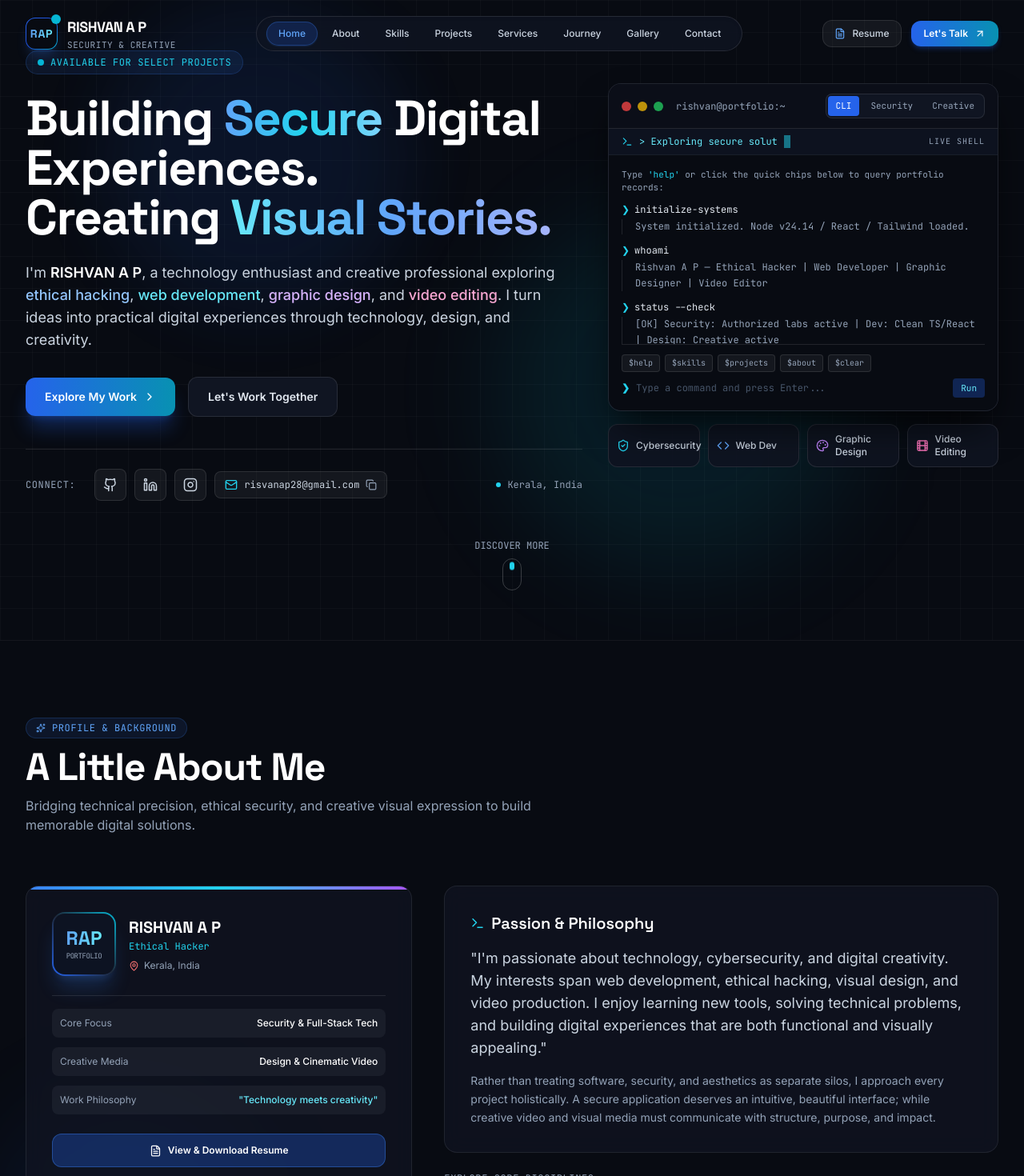
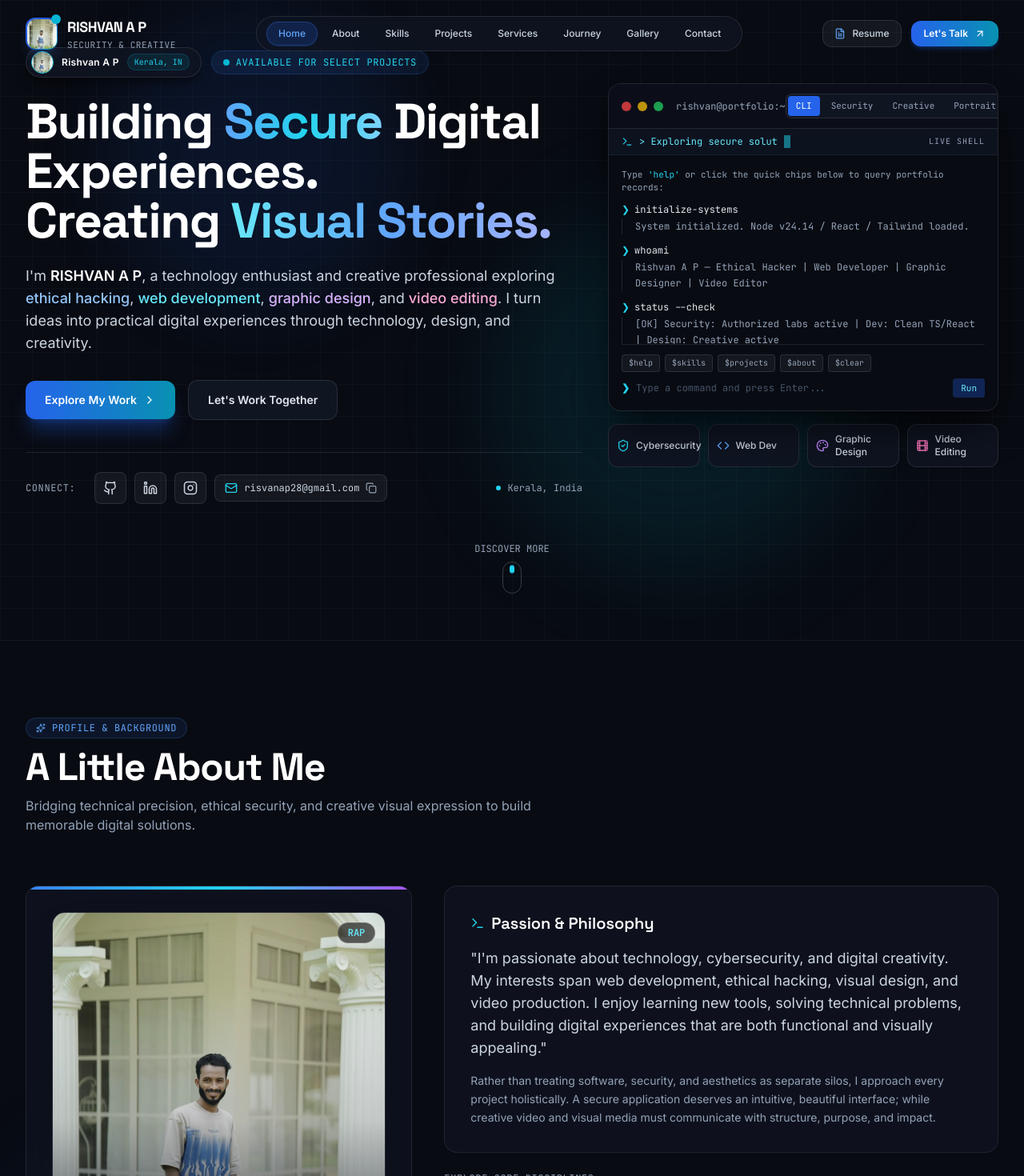
Before and after one commit to risvanap/rishvanap-portfolio, a React (Vite) app: page / in a window 1280 px wide. Shown: the top 1470 px of the page at 80% size. Built offline with nearby package versions, Linux system fonts and the light colour scheme.

Commit message:
Add Rishvan profile photo across Hero, About, Navbar, and Resume

```diff
--- a/src/components/AboutSection.tsx
+++ b/src/components/AboutSection.tsx
@@ -109,27 +109,31 @@ export const AboutSection: React.FC<AboutSectionProps> = ({ onOpenResume }) => {
               {/* Subtle top accent gradient */}
               <div className="absolute top-0 left-0 right-0 h-1 bg-gradient-to-r from-blue-500 via-cyan-400 to-purple-500" />
 
-              {/* Profile Header Representation */}
-              <div className="flex items-center gap-4 mb-6">
-                <div className="relative w-20 h-20 rounded-2xl bg-gradient-to-tr from-blue-600 via-slate-800 to-cyan-500 p-[2px] shadow-xl shadow-blue-500/20 shrink-0">
-                  <div className="w-full h-full bg-[#0d1322] rounded-[14px] flex flex-col items-center justify-center p-2 text-center">
-                    <span className="font-heading font-black text-2xl text-transparent bg-clip-text bg-gradient-to-r from-blue-400 to-cyan-300">
-                      RAP
-                    </span>
-                    <span className="text-[9px] text-slate-400 font-mono tracking-tighter uppercase">
-                      PORTFOLIO
-                    </span>
-                  </div>
+              {/* Profile Image & Identity Showcase */}
+              <div className="relative w-full aspect-[4/5] rounded-2xl overflow-hidden mb-6 border border-white/10 group-hover:border-cyan-500/30 transition-colors shadow-2xl">
+                <img
+                  src="/rishvan-profile.jpg"
+                  alt="Rishvan A P Profile Photo"
+                  className="w-full h-full object-cover object-[center_18%] group-hover:scale-105 transition-transform duration-700"
+                />
+
+                {/* Gradient vignette overlay */}
+                <div className="absolute inset-0 bg-gradient-to-t from-[#080B12] via-[#080B12]/20 to-transparent" />
+
+                {/* Monogram Badge Top Right */}
+                <div className="absolute top-3 right-3 px-3 py-1 rounded-full bg-black/60 backdrop-blur-md border border-white/20 text-cyan-300 text-xs font-mono font-bold">
+                  RAP
                 </div>
 
-                <div>
-                  <h3 className="font-heading font-bold text-xl text-white">
+                {/* Bottom Photo Overlay Info */}
+                <div className="absolute bottom-4 left-4 right-4">
+                  <h3 className="font-heading font-bold text-2xl text-white drop-shadow-md">
                     {PERSONAL_INFO.name}
                   </h3>
-                  <p className="text-xs text-cyan-400 font-mono mt-0.5">
-                    {PERSONAL_INFO.title.split('|')[0].trim()}
+                  <p className="text-xs text-cyan-400 font-mono mt-0.5 drop-shadow">
+                    {PERSONAL_INFO.title}
                   </p>
-                  <div className="flex items-center gap-1.5 text-xs text-slate-400 mt-2">
+                  <div className="flex items-center gap-1.5 text-xs text-slate-300 mt-2">
                     <MapPin size={13} className="text-red-400" />
                     <span>{PERSONAL_INFO.location}</span>
                   </div>
--- a/src/components/Hero.tsx
+++ b/src/components/Hero.tsx
@@ -19,7 +19,7 @@ import { PERSONAL_INFO } from '../data/portfolioData';
 
 export const Hero: React.FC = () => {
   const [copiedEmail, setCopiedEmail] = useState(false);
-  const [activeTab, setActiveTab] = useState<'terminal' | 'security' | 'creative'>('terminal');
+  const [activeTab, setActiveTab] = useState<'terminal' | 'security' | 'creative' | 'portrait'>('terminal');
 
   const [terminalInput, setTerminalInput] = useState('');
   const [terminalLogs, setTerminalLogs] = useState<{ cmd: string; output: string }[]>([
@@ -111,13 +111,25 @@ export const Hero: React.FC = () => {
           {/* Left Column: Branding, Headline, Supporting Text, CTAs, Socials */}
           <div className="lg:col-span-7 flex flex-col items-start text-left">
 
-            {/* Availability Badge */}
-            <div className="inline-flex items-center gap-2 px-3.5 py-1.5 rounded-full bg-blue-500/10 border border-blue-500/20 text-cyan-400 text-xs font-mono uppercase tracking-wider mb-6">
-              <span className="relative flex h-2 w-2">
-                <span className="animate-ping absolute inline-flex h-full w-full rounded-full bg-cyan-400 opacity-75"></span>
-                <span className="relative inline-flex rounded-full h-2 w-2 bg-cyan-500"></span>
-              </span>
-              <span>AVAILABLE FOR SELECT PROJECTS</span>
+            {/* Creator Badge & Availability */}
+            <div className="flex flex-wrap items-center gap-3 mb-6">
+              <div className="inline-flex items-center gap-2.5 pl-1.5 pr-3.5 py-1 rounded-full bg-[#101522]/90 border border-white/10 shadow-lg shadow-black/40">
+                <img
+                  src="/rishvan-profile.jpg"
+                  alt="Rishvan A P"
+                  className="w-7 h-7 rounded-full object-cover object-[center_18%] border border-cyan-400"
+                />
+                <span className="text-xs font-semibold text-white tracking-wide">Rishvan A P</span>
+                <span className="text-[10px] font-mono text-cyan-400 bg-cyan-500/10 px-2 py-0.5 rounded-full border border-cyan-500/20">Kerala, IN</span>
+              </div>
+
+              <div className="inline-flex items-center gap-2 px-3.5 py-1.5 rounded-full bg-blue-500/10 border border-blue-500/20 text-cyan-400 text-xs font-mono uppercase tracking-wider">
+                <span className="relative flex h-2 w-2">
+                  <span className="animate-ping absolute inline-flex h-full w-full rounded-full bg-cyan-400 opacity-75"></span>
+                  <span className="relative inline-flex rounded-full h-2 w-2 bg-cyan-500"></span>
+                </span>
+                <span>AVAILABLE FOR SELECT PROJECTS</span>
+              </div>
             </div>
 
             {/* Main Headline */}
@@ -248,6 +260,14 @@ export const Hero: React.FC = () => {
                     }`}
                   >
                     Creative
+                  </button>
+                  <button
+                    onClick={() => setActiveTab('portrait')}
+                    className={`px-2.5 py-1 rounded transition-colors ${
+                      activeTab === 'portrait' ? 'bg-blue-600 text-white' : 'text-slate-400 hover:text-white'
+                    }`}
+                  >
+                    Portrait
                   </button>
                 </div>
               </div>
@@ -425,6 +445,43 @@ export const Hero: React.FC = () => {
                 </div>
               )}
 
+              {/* Tab 4: Portrait Profile View */}
+              {activeTab === 'portrait' && (
+                <div className="p-5 bg-[#080B12]/95 min-h-[300px] flex flex-col sm:flex-row items-center gap-5 text-xs">
+                  <div className="relative w-32 h-44 rounded-xl overflow-hidden border border-cyan-500/30 shrink-0 shadow-xl shadow-cyan-500/10">
+                    <img
+                      src="/rishvan-profile.jpg"
+                      alt="Rishvan A P"
+                      className="w-full h-full object-cover object-[center_18%]"
+                    />
+                    <div className="absolute inset-0 bg-gradient-to-t from-black/80 via-transparent to-transparent" />
+                    <span className="absolute bottom-2 left-2 text-[10px] text-cyan-300 font-bold font-mono">RAP</span>
+                  </div>
+
+                  <div className="flex-1 space-y-2 text-left">
+                    <div>
+                      <h4 className="font-heading font-bold text-lg text-white">{PERSONAL_INFO.name}</h4>
+                      <p className="text-[11px] text-cyan-400 font-mono">{PERSONAL_INFO.title}</p>
+                    </div>
+
+                    <div className="space-y-1.5 pt-2 border-t border-white/10 text-xs text-slate-300">
+                      <div><span className="text-slate-400 font-mono">Location:</span> {PERSONAL_INFO.location}</div>
+                      <div><span className="text-slate-400 font-mono">Security:</span> Authorized Labs & OWASP</div>
+                      <div><span className="text-slate-400 font-mono">Dev Stack:</span> TypeScript, React, Python</div>
+                      <div><span className="text-slate-400 font-mono">Media:</span> DaVinci Resolve & Photoshop</div>
+                    </div>
+
+                    <a
+                      href="#about"
+                      className="inline-flex items-center gap-1.5 text-xs text-blue-400 hover:text-cyan-300 pt-2 transition-colors font-medium"
+                    >
+                      <span>Read full bio in About section</span>
+                      <ChevronRight size={14} />
+                    </a>
+                  </div>
+                </div>
+              )}
+
             </div>
 
             {/* Quick 4-Discipline Micro Badges below Terminal */}
--- a/src/components/Navbar.tsx
+++ b/src/components/Navbar.tsx
@@ -53,12 +53,12 @@ export const Navbar: React.FC<NavbarProps> = ({ onOpenResume, activeSection }) =
               className="flex items-center gap-3 group focus:outline-none"
               aria-label="Rishvan A P Home"
             >
-              <div className="relative flex items-center justify-center w-10 h-10 rounded-xl bg-gradient-to-br from-blue-600 via-blue-700 to-cyan-500 p-[1px] shadow-lg shadow-blue-500/20 group-hover:shadow-blue-500/40 transition-shadow">
-                <div className="w-full h-full bg-[#080B12] rounded-[11px] flex items-center justify-center">
-                  <span className="font-heading font-bold text-transparent bg-clip-text bg-gradient-to-r from-blue-400 to-cyan-300 text-sm tracking-wider">
-                    RAP
-                  </span>
-                </div>
+              <div className="relative flex items-center justify-center w-10 h-10 rounded-xl bg-gradient-to-br from-blue-600 via-blue-700 to-cyan-500 p-[1.5px] shadow-lg shadow-blue-500/20 group-hover:shadow-blue-500/40 transition-shadow overflow-visible">
+                <img
+                  src="/rishvan-profile.jpg"
+                  alt="Rishvan A P"
+                  className="w-full h-full object-cover object-[center_18%] rounded-[10px]"
+                />
                 {/* Subtle active status indicator */}
                 <span className="absolute -top-1 -right-1 flex h-3 w-3">
                   <span className="animate-ping absolute inline-flex h-full w-full rounded-full bg-cyan-400 opacity-75"></span>
--- a/src/components/ResumeModal.tsx
+++ b/src/components/ResumeModal.tsx
@@ -77,17 +77,24 @@ export const ResumeModal: React.FC<ResumeModalProps> = ({ isOpen, onClose }) =>
         <div className="p-6 sm:p-10 overflow-y-auto space-y-8 bg-[#090d17] text-slate-200 text-xs">
 
           {/* Header */}
-          <div className="border-b border-white/10 pb-6 flex flex-col sm:flex-row sm:items-end justify-between gap-4">
+          <div className="border-b border-white/10 pb-6 flex flex-col sm:flex-row sm:items-center justify-between gap-4">
+            <div className="flex items-center gap-4">
+              <img
+                src="/rishvan-profile.jpg"
+                alt="Rishvan A P"
+                className="w-16 h-16 rounded-2xl object-cover object-[center_18%] border-2 border-cyan-400 shadow-md shrink-0"
+              />
               <div>
                 <h1 className="font-heading font-black text-2xl sm:text-3xl text-white tracking-tight">
                   {PERSONAL_INFO.name}
                 </h1>
-              <p className="text-sm text-cyan-400 font-mono mt-1">
+                <p className="text-sm text-cyan-400 font-mono mt-0.5">
                   {PERSONAL_INFO.title}
                 </p>
-              <p className="text-xs text-slate-400 mt-1">
+                <p className="text-xs text-slate-400 mt-0.5">
                   {PERSONAL_INFO.location}
                 </p>
+              </div>
             </div>
 
             <div className="text-right space-y-1 font-mono text-[11px] text-slate-400">
--- a/src/data/portfolioData.ts
+++ b/src/data/portfolioData.ts
@@ -75,6 +75,7 @@ export const PERSONAL_INFO = {
   tagline: "Technology meets creativity.",
   bio: "I'm a technology enthusiast and creative professional exploring ethical hacking, web development, graphic design, and video editing. I turn ideas into practical digital experiences through technology, design, and creativity.",
   aboutParagraph: "I'm passionate about technology, cybersecurity, and digital creativity. My interests span web development, ethical hacking, visual design, and video production. I enjoy learning new tools, solving technical problems, and building digital experiences that are both functional and visually appealing.",
+  profileImage: "/rishvan-profile.jpg",
   availability: "Available for Select Projects & Collaborations",
   email: "risvanap28@gmail.com",
   phone: "+91 8086380373",
```
Also changed, not shown: public/rishvan-profile.jpg (added), src/assets/rishvan-profile.jpg (added). Lines whose indentation alone changed are shown as unchanged.
